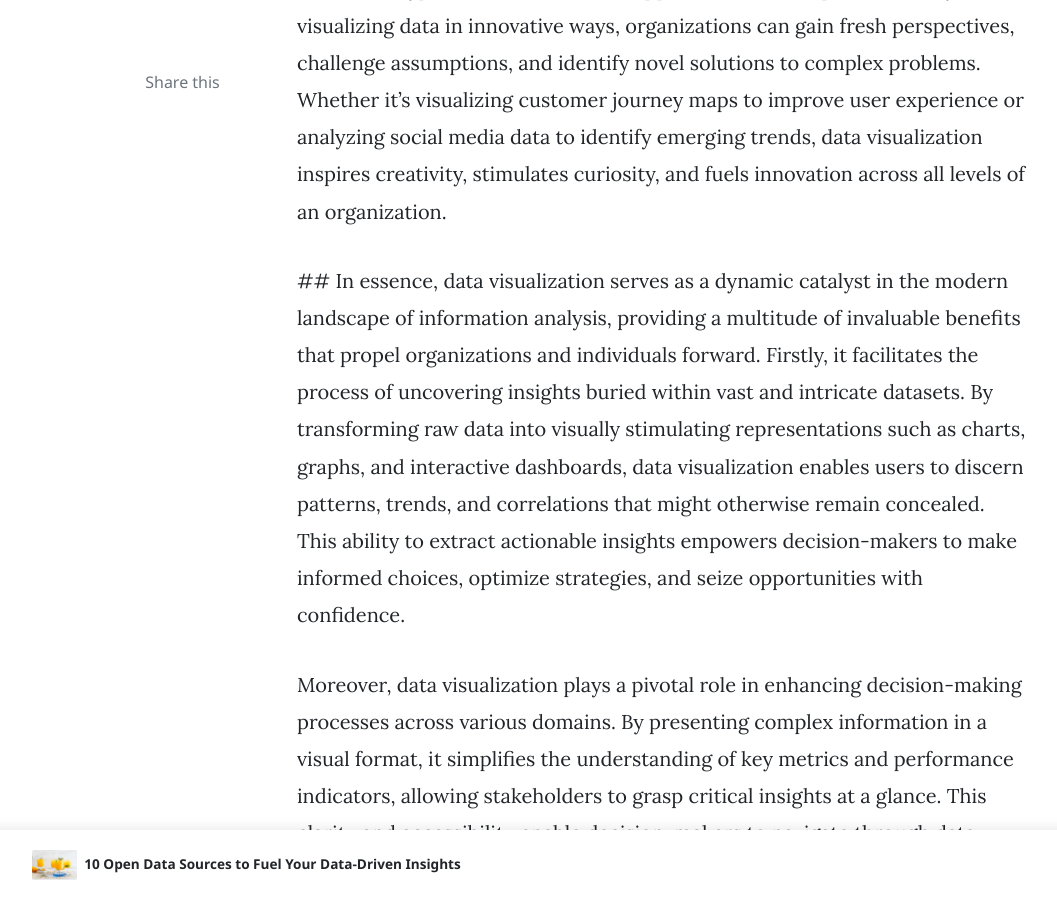
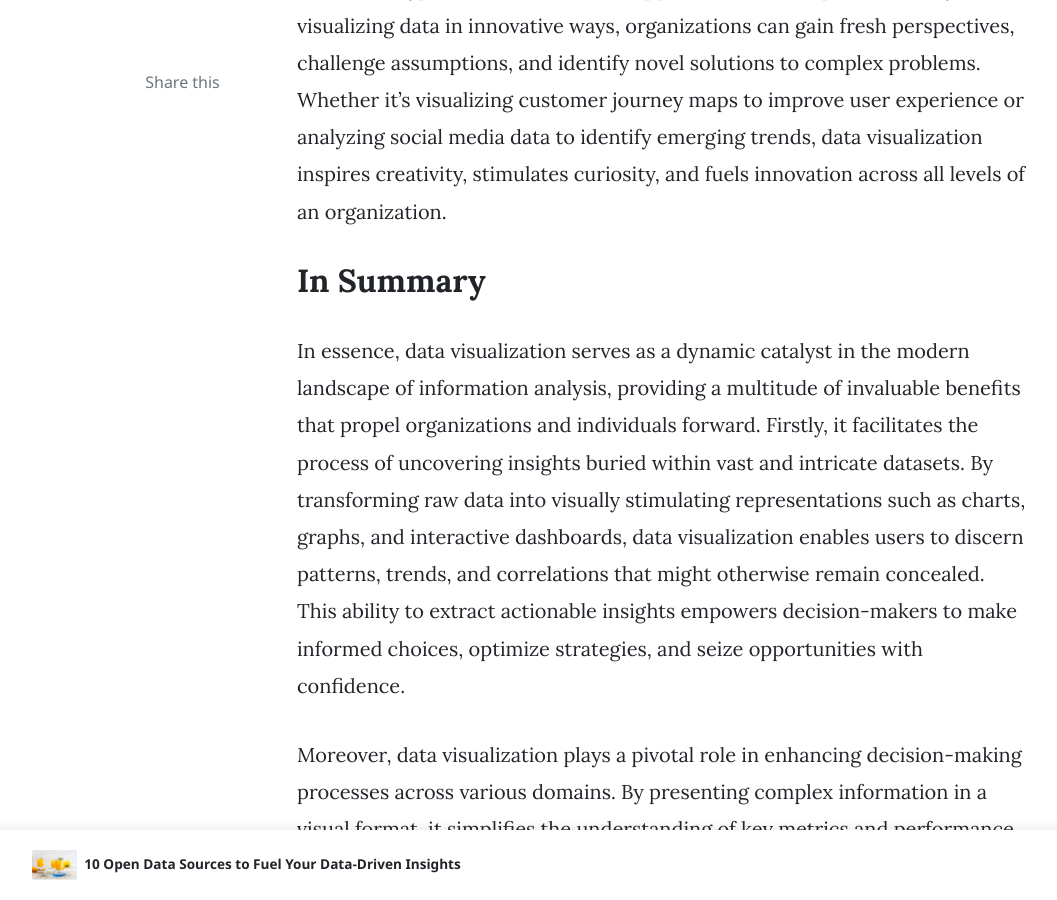
Before and after one commit to victorjohnsonk/victorjohnsonblog.github.io, a Jekyll site: the page built from _posts/2022-08-13-What is Data Visualization and How is it Helpful.md, in a window 1280 px wide and 900 px high, scrolled down 7690 px. Shown: the whole window, without its empty margins (73-1130 px from the left). Built offline with Jekyll 4.4.1, drawn with Linux system fonts in a browser that asks for light colours; nearby versions of some CDN libraries; comment, search, counter and statistics services are not loaded.

Commit message:
Update 2022-08-13-What is Data Visualization and How is it Helpful.md

```diff
--- a/_posts/2022-08-13-What is Data Visualization and How is it Helpful.md
+++ b/_posts/2022-08-13-What is Data Visualization and How is it Helpful.md
@@ -75,7 +75,8 @@ Data visualization serves as a universal language for communicating complex info
 #### Driving Innovation
 Data visualization fuels innovation by enabling organizations to explore new ideas, test hypotheses, and uncover opportunities for improvement. By visualizing data in innovative ways, organizations can gain fresh perspectives, challenge assumptions, and identify novel solutions to complex problems. Whether it's visualizing customer journey maps to improve user experience or analyzing social media data to identify emerging trends, data visualization inspires creativity, stimulates curiosity, and fuels innovation across all levels of an organization.
 
-##
+
+## In Summary
 In essence, data visualization serves as a dynamic catalyst in the modern landscape of information analysis, providing a multitude of invaluable benefits that propel organizations and individuals forward. Firstly, it facilitates the process of uncovering insights buried within vast and intricate datasets. By transforming raw data into visually stimulating representations such as charts, graphs, and interactive dashboards, data visualization enables users to discern patterns, trends, and correlations that might otherwise remain concealed. This ability to extract actionable insights empowers decision-makers to make informed choices, optimize strategies, and seize opportunities with confidence.
 
 Moreover, data visualization plays a pivotal role in enhancing decision-making processes across various domains. By presenting complex information in a visual format, it simplifies the understanding of key metrics and performance indicators, allowing stakeholders to grasp critical insights at a glance. This clarity and accessibility enable decision-makers to navigate through data complexities more efficiently, leading to quicker and more informed decisions that drive organizational success.
```
